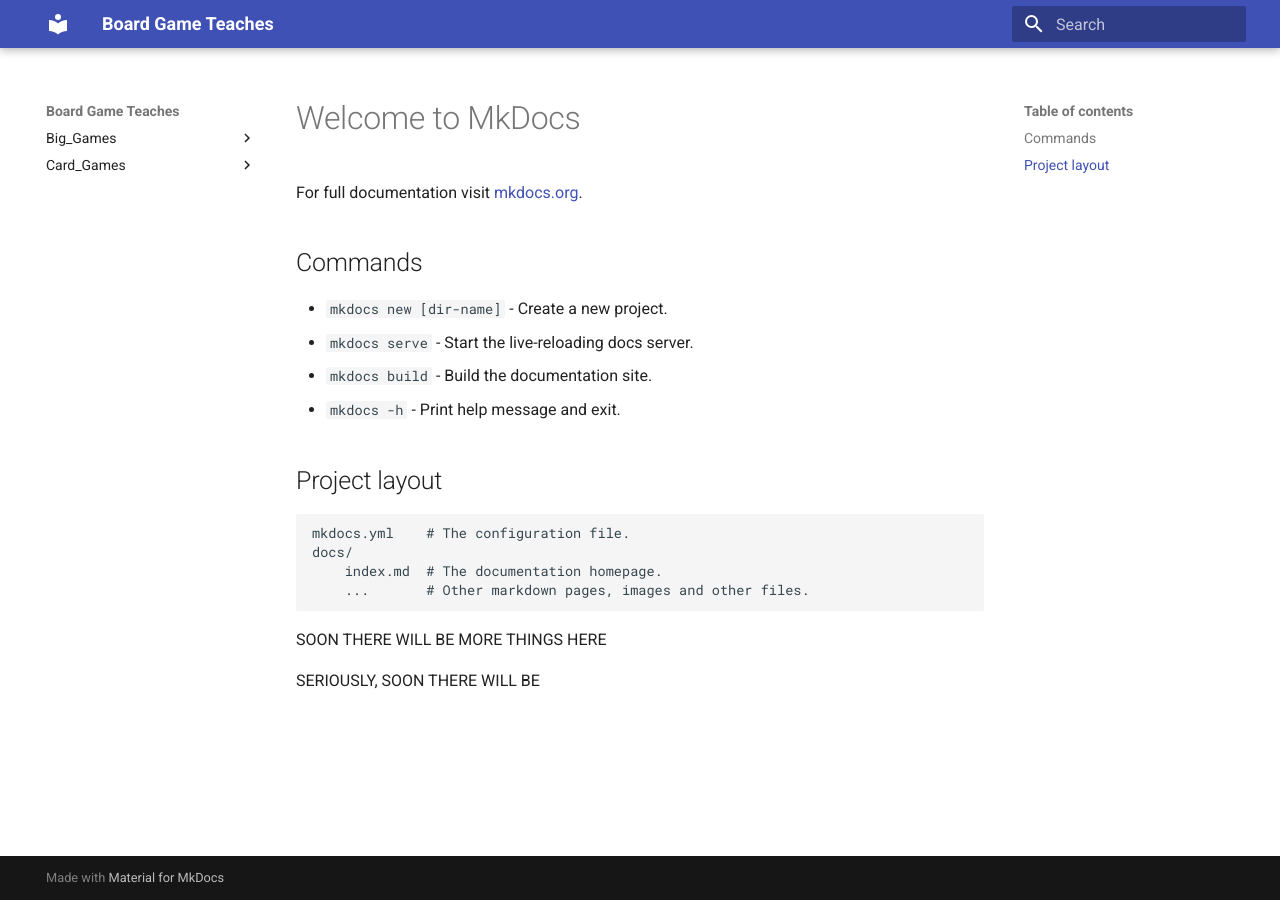
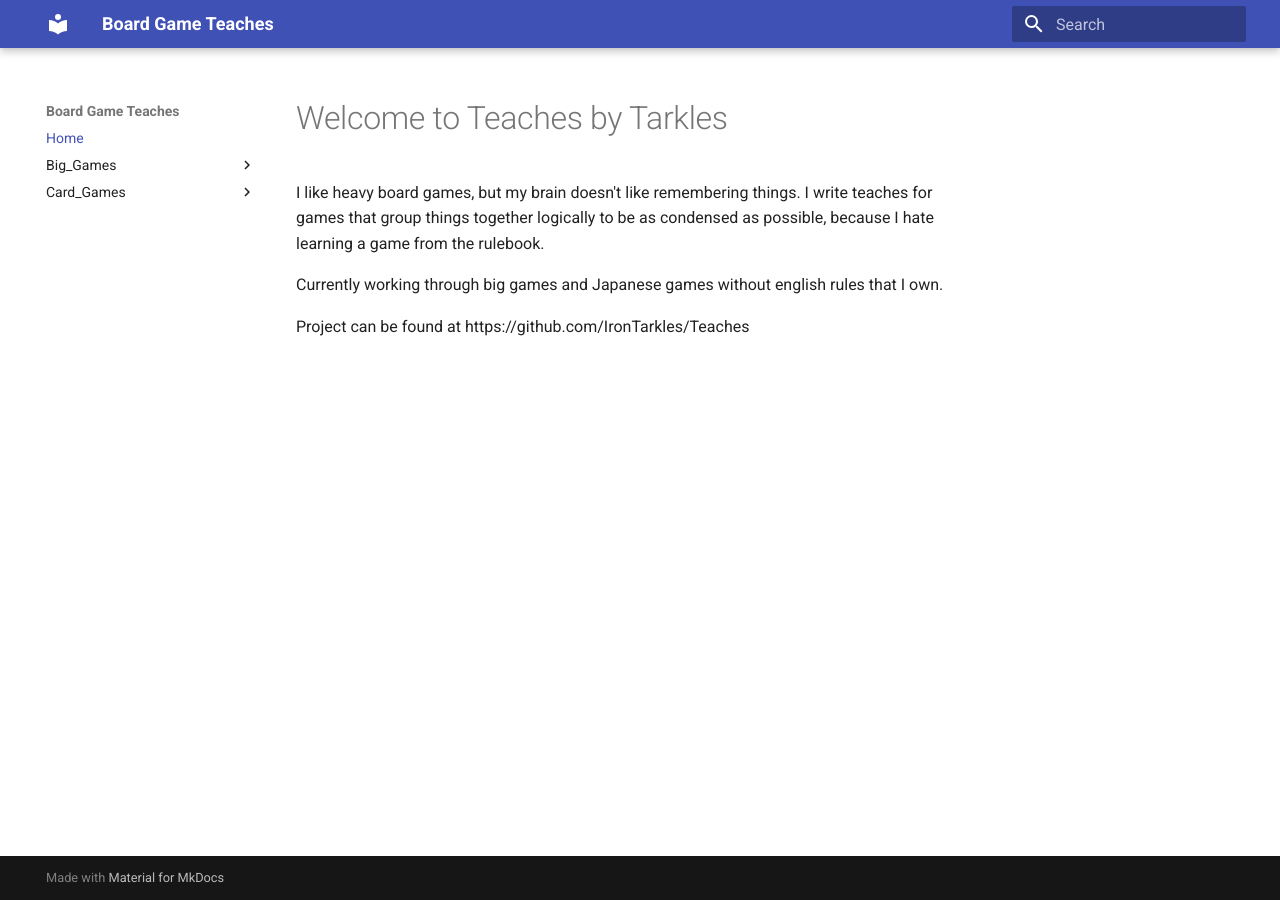
Before and after one commit to IronTarkles/Teaches, an MkDocs documentation site: the page built from docs/index.md, in a window 1280 px wide. Built offline with MkDocs 1.6.1 and Material for MkDocs 9.7.7, drawn with Linux system fonts in a browser that asks for light colours.

Commit message:
hopefully fixed nav this time

```diff
--- a/docs/index.md
+++ b/docs/index.md
@@ -1,21 +1,6 @@
-# Welcome to MkDocs
+# Welcome to Teaches by Tarkles
+I like heavy board games, but my brain doesn't like remembering things. I write teaches for games that group things together logically to be as condensed as possible, because I hate learning a game from the rulebook.
 
-For full documentation visit [mkdocs.org](https://www.mkdocs.org).
+Currently working through big games and Japanese games without english rules that I own.
 
-## Commands
-
-* `mkdocs new [dir-name]` - Create a new project.
-* `mkdocs serve` - Start the live-reloading docs server.
-* `mkdocs build` - Build the documentation site.
-* `mkdocs -h` - Print help message and exit.
-
-## Project layout
-
-    mkdocs.yml    # The configuration file.
-    docs/
-        index.md  # The documentation homepage.
-        ...       # Other markdown pages, images and other files.
-
-SOON THERE WILL BE MORE THINGS HERE
-
-SERIOUSLY, SOON THERE WILL BE
+Project can be found at https://github.com/IronTarkles/Teaches
--- a/mkdocs.yml
+++ b/mkdocs.yml
@@ -1,19 +1,20 @@
 site_name: Board Game Teaches
 
 nav:
+  - Home: index.md
   - Big_Games:
-    - Black Forest: docs/black_forest.md
-    - Calimala: dos/calimala.md
-    - Cuzco: docs/cuzco.md
-    - Gaia Project: docs/gaia_project.md
-    - Great Western Trail: docs/great_western_trail.md
-    - Inferno: docs/inferno.md
-    - Revive: docs/revive.md
-    - Trickerion: docs/trickerion.md
-    - Unconcious Mind: docs/unconcious_mind_template.md
+    - Black Forest: black_forest.md
+    - Calimala: calimala.md
+    - Cuzco: cuzco.md
+    - Gaia Project: gaia_project.md
+    - Great Western Trail: great_western_trail.md
+    - Inferno: inferno.md
+    - Revive: revive.md
+    - Trickerion: trickerion.md
+    - Unconcious Mind: unconcious_mind_template.md
   - Card_Games:
-    - Bid Coin: docs/bid_coin.md
-    - Savage Bowl: docs/savage_bowl.md
+    - Bid Coin: bid_coin.md
+    - Savage Bowl: savage_bowl.md
 
 theme:
   name: material
```
